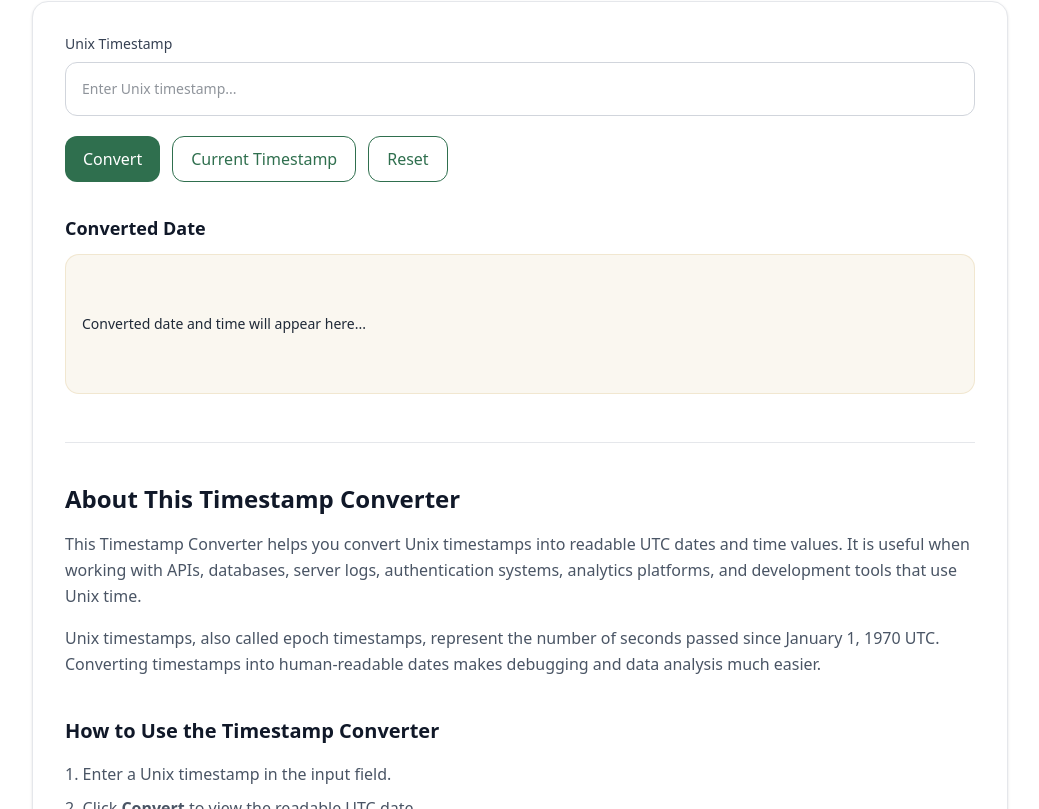
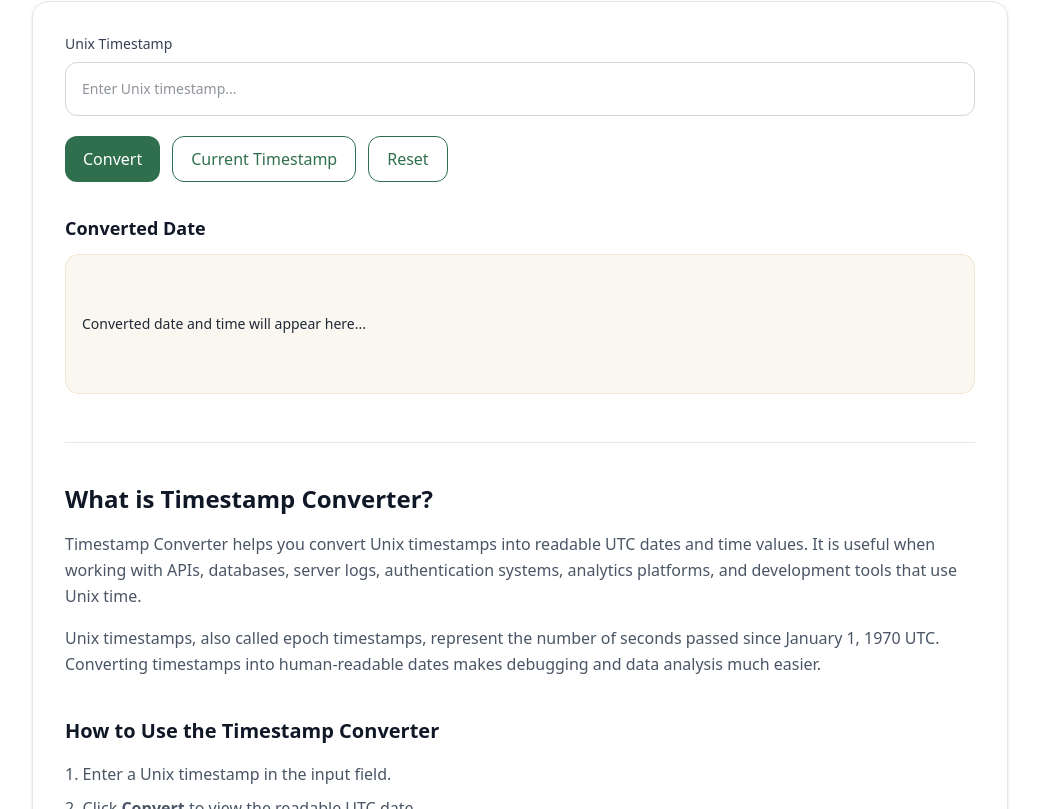
Before and after one commit to vaarunsonawwane-ops/yoryantra-new, a Next.js app: page /tools/timestamp-converter in a window 1280 px wide. Shown: the part 373-1182 px from the top of the page, without its empty margins (120-1159 px from the left). Built offline with nearby package versions, Linux system fonts and the light colour scheme.

Commit message:
Timestamp Converter Update ToolClient.tsx

```diff
--- a/app/tools/timestamp-converter/ToolClient.tsx
+++ b/app/tools/timestamp-converter/ToolClient.tsx
@@ -117,11 +117,11 @@ export default function ToolClient() {
       <section className="mt-12 border-t border-gray-200 pt-10 space-y-10">
         <div>
           <h2 className="text-2xl font-semibold text-gray-900">
-            About This Timestamp Converter
+            What is Timestamp Converter?
           </h2>
 
           <p className="mt-4 text-gray-600 leading-relaxed">
-            This Timestamp Converter helps you convert Unix timestamps into
+            Timestamp Converter helps you convert Unix timestamps into
             readable UTC dates and time values. It is useful when working with
             APIs, databases, server logs, authentication systems, analytics
             platforms, and development tools that use Unix time.
```
